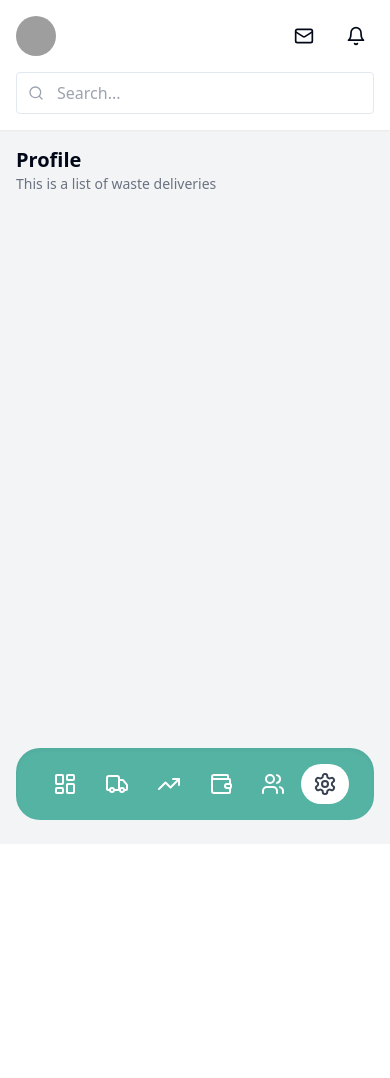
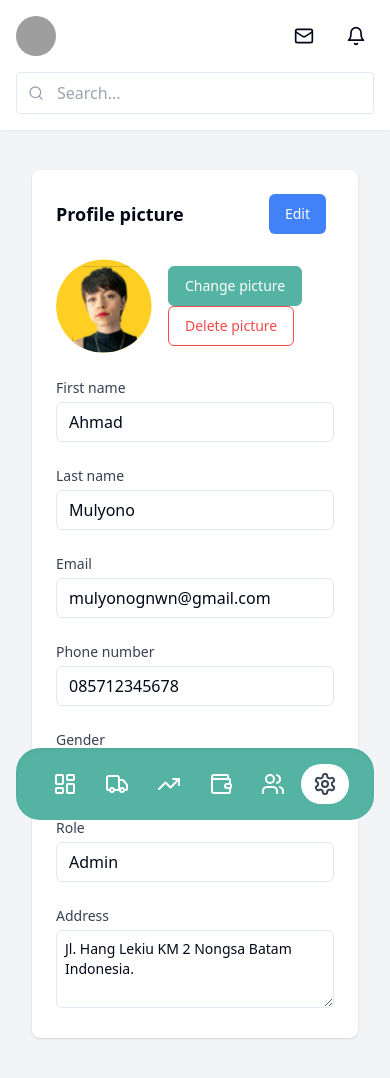
Before and after one commit to Ridwan0126/admin, a React (Vite) app: page /settings in a window 390 px wide. Shown: the top 1078 px of the page. Before the commit the page ends 844 px from the top, so only its background shows below. Built offline with nearby package versions, Linux system fonts and the light colour scheme; grey boxes are pictures that could not be loaded.

Commit message:
Menambahkan halaman settings profil admin

```diff
--- /dev/null
+++ b/src/component/common/Editprofile.jsx
@@ -0,0 +1,122 @@
+import React, { useState } from 'react';
+import { Button } from "@/components/ui/button"
+import {
+  Dialog,
+  DialogContent,
+  DialogHeader,
+  DialogTitle,
+} from "@/components/ui/dialog"
+import { Input } from "@/components/ui/input"
+import { Label } from "@/components/ui/label"
+import { Textarea } from "@/components/ui/textarea"
+
+interface EditProfileModalProps {
+  open: boolean
+  onOpenChange: (open: boolean) => void
+  defaultValues?: {
+    firstName: string
+    lastName: string
+    email: string
+    address: string
+    phone: string
+    role: string
+  }
+  onSubmit: (data: any) => void
+}
+
+export default function EditProfileModal({
+  open,
+  onOpenChange,
+  defaultValues = {
+    firstName: 'Ahmad',
+    lastName: 'Mulyono',
+    email: 'mulyonognwn@gmail.com',
+    address: 'Batam, Kepulauan Riau',
+    phone: '085712345678',
+    role: 'Admin'
+  },
+  onSubmit
+}: EditProfileModalProps) {
+  const handleSubmit = (e: React.FormEvent) => {
+    e.preventDefault()
+    const formData = new FormData(e.target as HTMLFormElement)
+    onSubmit(Object.fromEntries(formData))
+  }
+
+  return (
+    <Dialog open={open} onOpenChange={onOpenChange}>
+      <DialogContent className="sm:max-w-[425px]">
+        <DialogHeader>
+          <DialogTitle>Edit Profile</DialogTitle>
+        </DialogHeader>
+        <form onSubmit={handleSubmit} className="grid gap-4 py-4">
+          <div className="grid gap-4">
+            <Label htmlFor="nama">Nama</Label>
+            <div className="grid grid-cols-2 gap-2">
+              <Input
+                id="firstName"
+                name="firstName"
+                defaultValue={defaultValues.firstName}
+                className="col-span-1"
+                placeholder="First name"
+              />
+              <Input
+                id="lastName"
+                name="lastName"
+                defaultValue={defaultValues.lastName}
+                className="col-span-1"
+                placeholder="Last name"
+              />
+            </div>
+          </div>
+          <div className="grid gap-2">
+            <Label htmlFor="email">Email</Label>
+            <Input
+              id="email"
+              name="email"
+              type="email"
+              defaultValue={defaultValues.email}
+            />
+          </div>
+          <div className="grid gap-2">
+            <Label htmlFor="address">Alamat</Label>
+            <Textarea
+              id="address"
+              name="address"
+              defaultValue={defaultValues.address}
+              className="resize-none"
+            />
+          </div>
+          <div className="grid gap-2">
+            <Label htmlFor="phone">Nomor telepon</Label>
+            <Input
+              id="phone"
+              name="phone"
+              type="tel"
+              defaultValue={defaultValues.phone}
+            />
+          </div>
+          <div className="grid gap-2">
+            <Label htmlFor="role">Role</Label>
+            <Input
+              id="role"
+              name="role"
+              defaultValue={defaultValues.role}
+              readOnly
+            />
+          </div>
+          <div className="flex gap-2 justify-end mt-4">
+            <Button
+              type="button"
+              variant="destructive"
+              onClick={() => onOpenChange(false)}
+            >
+              Batal
+            </Button>
+            <Button type="submit">Simpan</Button>
+          </div>
+        </form>
+      </DialogContent>
+    </Dialog>
+  )
+}
--- a/src/component/layout/Navbar.jsx
+++ b/src/component/layout/Navbar.jsx
@@ -43,7 +43,7 @@ const Navbar = ({ pageTitle }) => {
                                 <div className="text-xs text-gray-500">Admin</div>
                             </div>
                             <img
-                                src="/placeholder.svg"
+                                src="/Avatar.svg"
                                 alt="Profile"
                                 className="w-10 h-10 rounded-full"
                             />
--- a/src/pages/Settings/Settings.jsx
+++ b/src/pages/Settings/Settings.jsx
@@ -1,15 +1,99 @@
-import React from 'react';
+import React from "react";
+import { Button } from "@/components/ui/button";
+import { Input } from "@/components/ui/input";
+import { Avatar, AvatarFallback, AvatarImage } from "@/components/ui/avatar";
 
 const Settings = () => {
   return (
     <>
-      <div className="mb-6">
-        <h2 className="text-xl font-semibold">Profile</h2>
-        <p className="text-sm text-gray-500">This is a list of waste deliveries</p>
-      </div>
-      {/* Tambahkan konten untuk setting */}
+      {/* Page Content */}
+      <main className="flex-1 overflow-x-hidden overflow-y-auto bg-gray-100">
+        <div className="max-w-7xl mx-auto px-4 sm:px-6 lg:px-6 py-6">
+          <div className="bg-white shadow rounded-lg p-6">
+            <div className="flex justify-between items-center mb-6">
+              <h2 className="text-lg font-semibold">Profile picture</h2>
+              <Button className="mr-2 bg-[#4182F9] hover:bg-[#3671e0] text-white">
+                Edit
+              </Button>
+            </div>
+            <div className="flex items-center space-x-4 mb-6">
+              <Avatar className="w-24 h-24">
+                <AvatarImage
+                  src="/Avatar.svg?height=96&width=96"
+                  alt="Profile picture"
+                />
+                <AvatarFallback>AM</AvatarFallback>
+              </Avatar>
+              <div>
+                <Button
+                  variant="outline"
+                  className="mr-2 bg-[#55B3A4] text-[#ffffff] border-[#55B3A4] hover:bg-[#55B3A4]/10"
+                >
+                  Change picture
+                </Button>
+                <Button
+                  variant="outline"
+                  className="text-[#F64A4A] border-[#F64A4A] hover:bg-[#F64A4A]/10"
+                >
+                  Delete picture
+                </Button>
+              </div>
+            </div>
+            <div className="grid grid-cols-1 md:grid-cols-2 gap-6">
+              <div>
+                <label className="block text-sm font-medium text-gray-700 mb-1">
+                  First name
+                </label>
+                <Input defaultValue="Ahmad" className="w-full" />
+              </div>
+              <div>
+                <label className="block text-sm font-medium text-gray-700 mb-1">
+                  Last name
+                </label>
+                <Input defaultValue="Mulyono" className="w-full" />
+              </div>
+              <div>
+                <label className="block text-sm font-medium text-gray-700 mb-1">
+                  Email
+                </label>
+                <Input
+                  defaultValue="mulyonognwn@gmail.com"
+                  className="w-full"
+                />
+              </div>
+              <div>
+                <label className="block text-sm font-medium text-gray-700 mb-1">
+                  Phone number
+                </label>
+                <Input defaultValue="085712345678" className="w-full" />
+              </div>
+              <div>
+                <label className="block text-sm font-medium text-gray-700 mb-1">
+                  Gender
+                </label>
+                <Input defaultValue="Perempuan" className="w-full" />
+              </div>
+              <div>
+                <label className="block text-sm font-medium text-gray-700 mb-1">
+                  Role
+                </label>
+                <Input defaultValue="Admin" className="w-full" />
+              </div>
+              <div className="md:col-span-2">
+                <label className="block text-sm font-medium text-gray-700 mb-1">
+                  Address
+                </label>
+                <textarea
+                  defaultValue="Jl. Hang Lekiu KM 2 Nongsa Batam Indonesia."
+                  rows={3}
+                  className="w-full border rounded-md p-2 text-sm focus:outline-none focus:ring-2 focus:ring-teal-500"
+                ></textarea>
+              </div>
+            </div>
+          </div>
+        </div>
+      </main>
     </>
   );
 };
-
 export default Settings;
```
Also changed, not shown: public/Avatar.svg (added).
